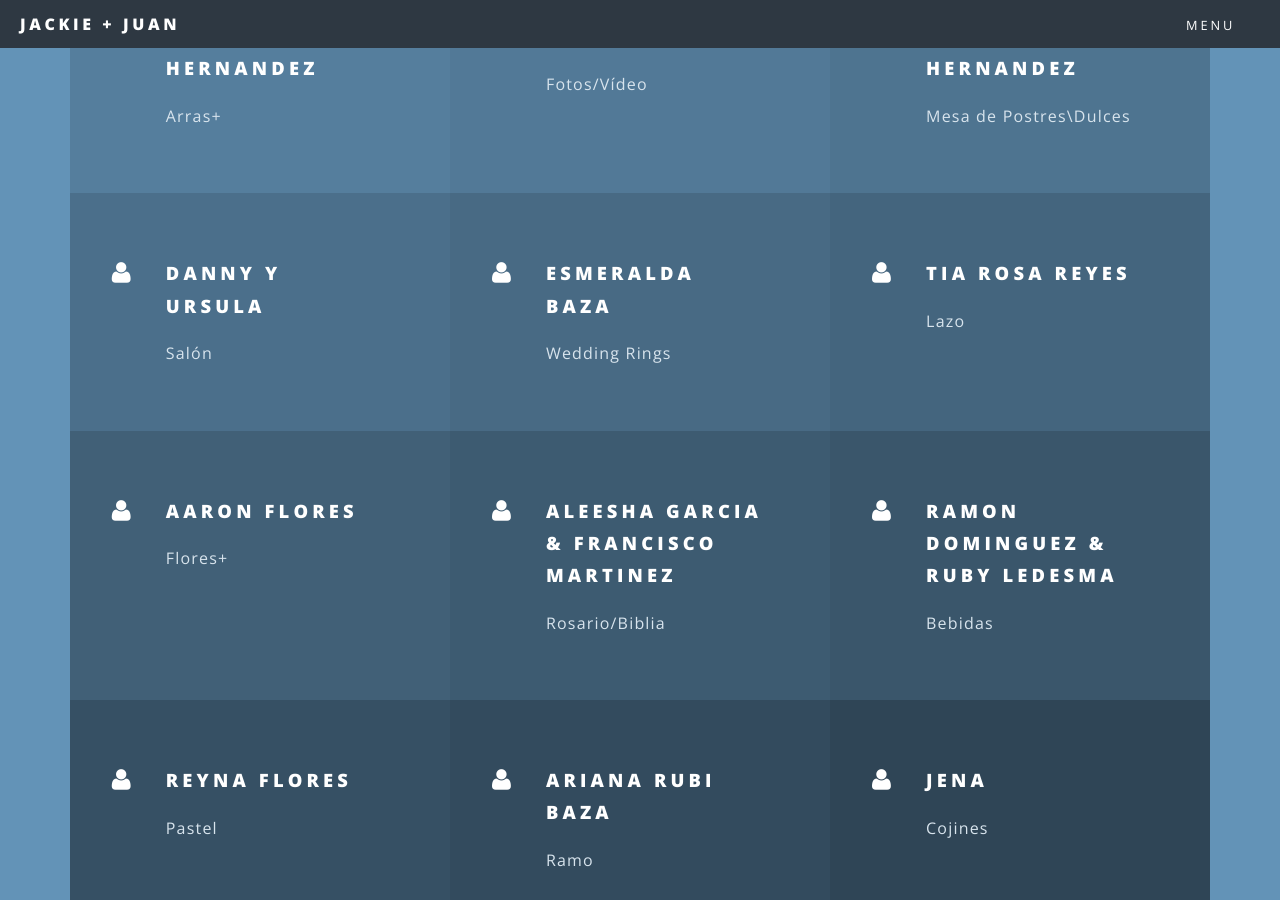
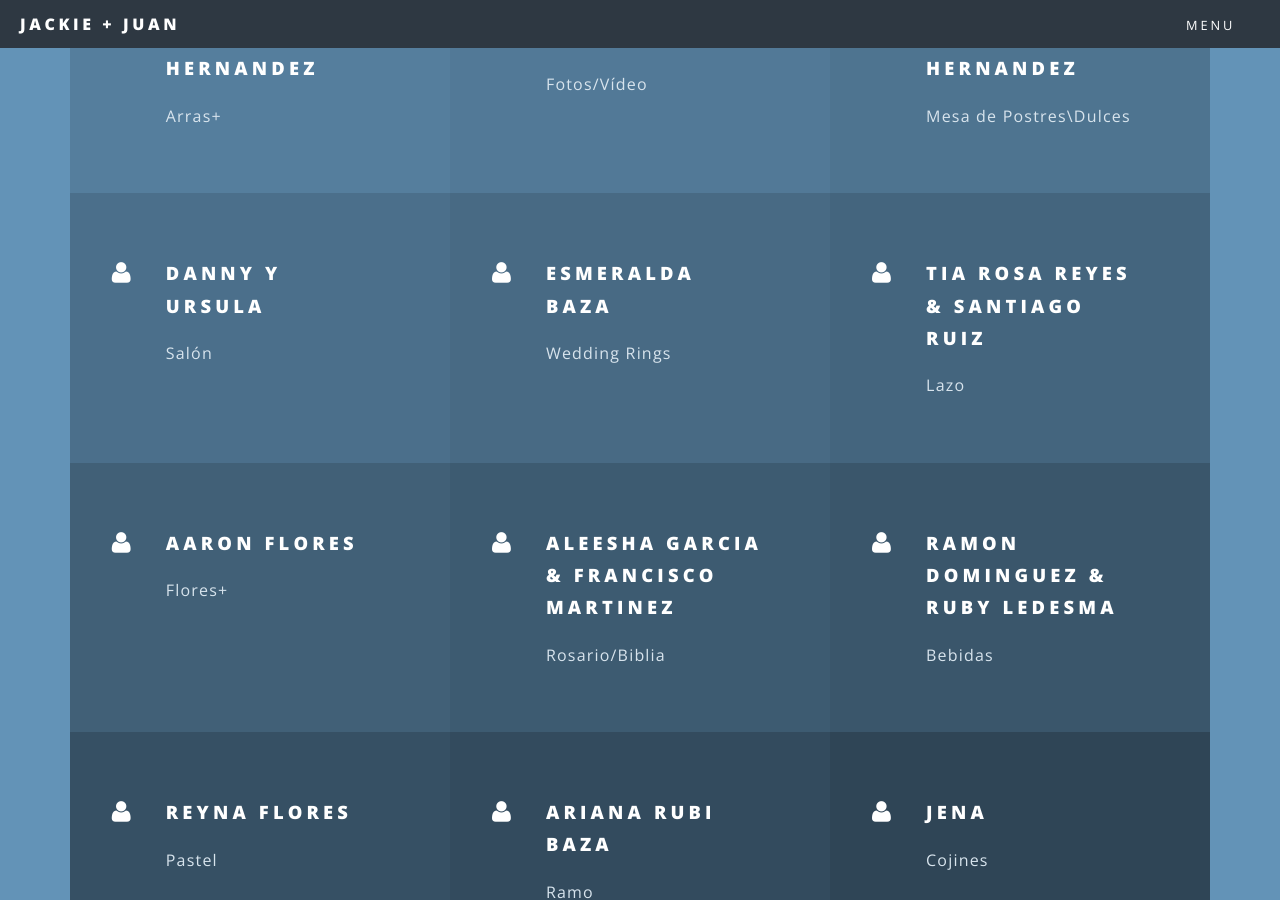
Before and after one commit to juan6218/wedding_diaz, a Jekyll site: the page built from index.html, in a window 1280 px wide and 900 px high, scrolled down 7013 px. Built offline with Jekyll 4.4.1, drawn with Linux system fonts in a browser that asks for light colours.

Commit message:
added padrino

```diff
--- a/_includes/sections/padrinos.html
+++ b/_includes/sections/padrinos.html
@@ -42,7 +42,7 @@
             <p>Wedding Rings</p>
         </li>
         <li class="icon fa-user">
-            <h3>Tia Rosa Reyes</h3>
+            <h3>Tia Rosa Reyes & Santiago Ruiz</h3>
             <p>Lazo</p>
         </li>
         <li class="icon fa-user">
```
